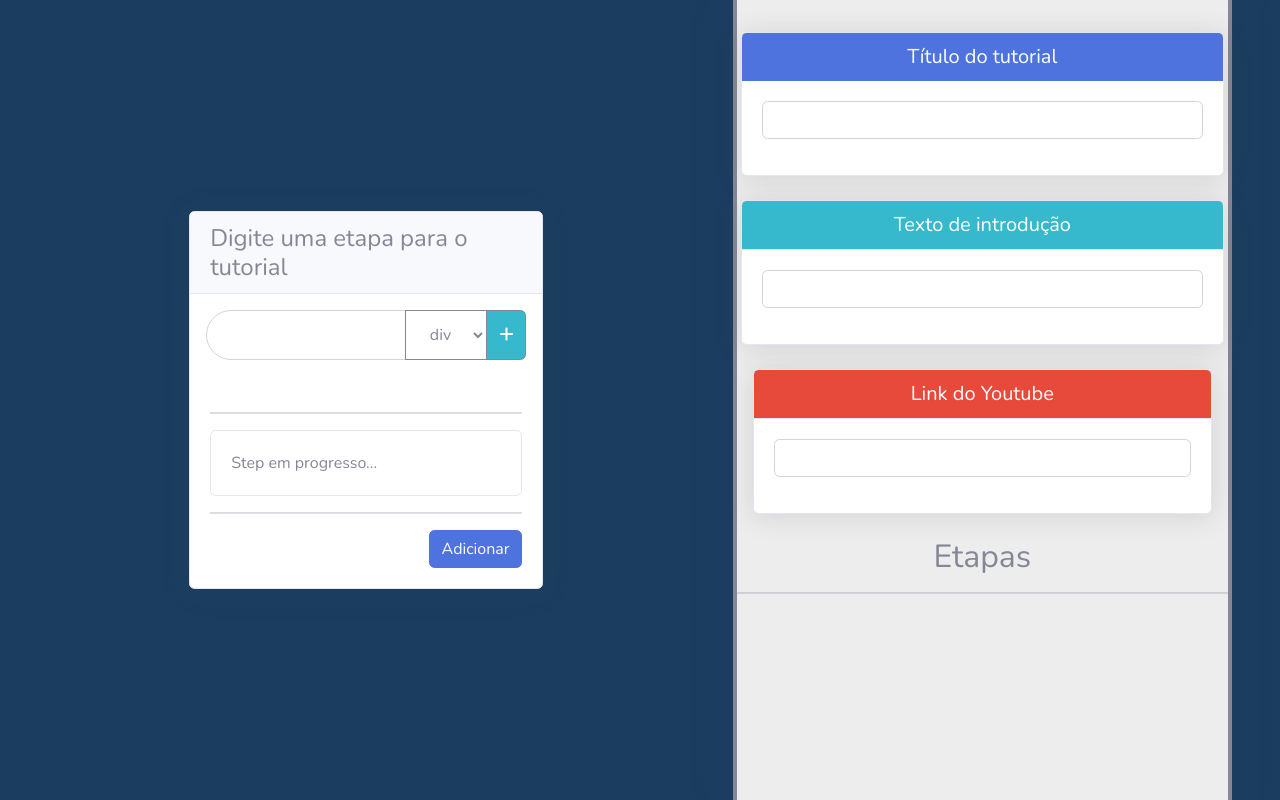
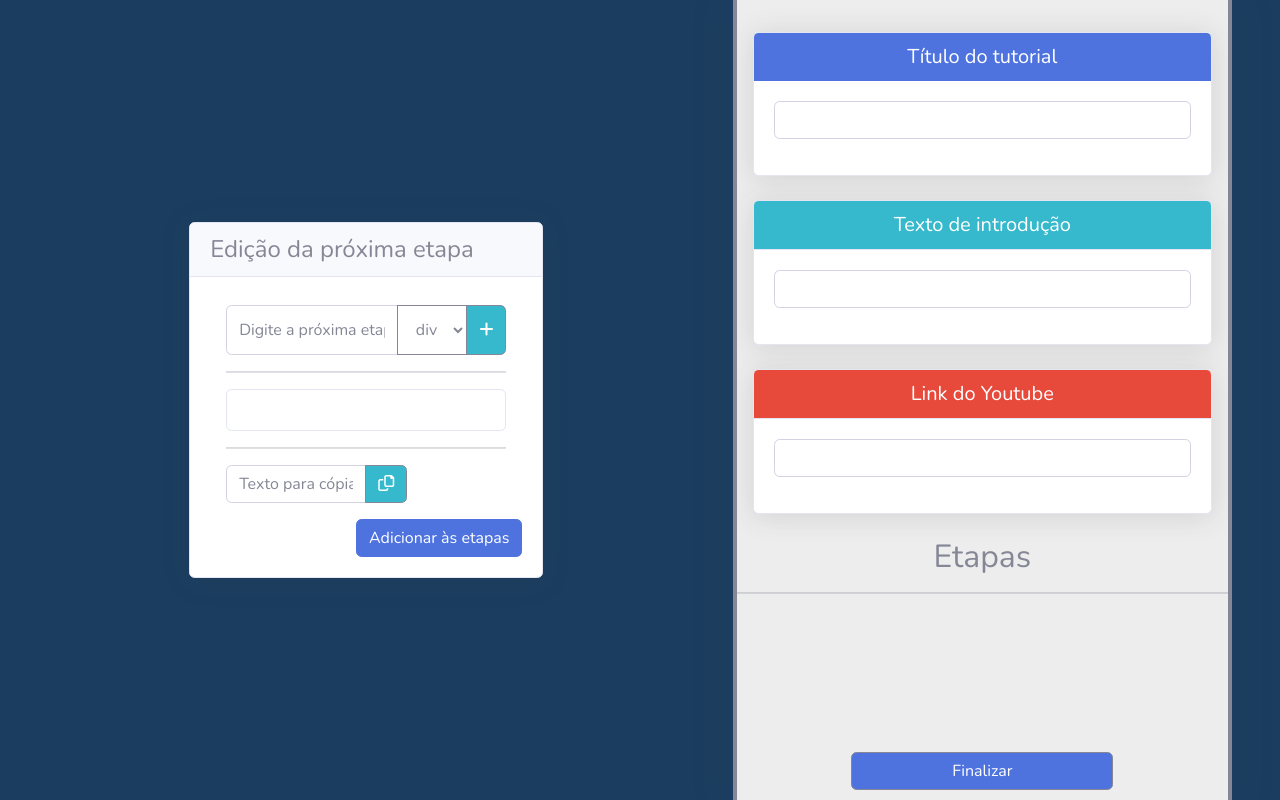
Before and after one commit to SilRodrigo/TezusTutorial, a PHP site: page /admin/create_tutorial.html in a window 1280 px wide. Run offline with PHP 8.4, Linux system fonts and the light colour scheme; a stand-in replaces the project's code that opens the database connection.

Commit message:
Finalizado front criação de etapas do tutorial

```diff
--- a/admin/create_tutorial.html
+++ b/admin/create_tutorial.html
@@ -21,45 +21,54 @@
     <main class="container-fluid">
         <div class="row">
             <div class="row col-7 p-0">
-                <form class="user d-flex align-items-center justify-content-center">
+                <div class="user d-flex align-items-center justify-content-center">
                     <div class="card shadow col-6 p-0">
                         <div class="h4 card-header ">
-                            Digite uma etapa para o tutorial
+                            Edição da próxima etapa
                         </div>
-                        <div class="input-group p-3">
-                            <input type="text" class="form-control form-control-user">
+                        <div class="card-body">
+                            <form id="add_step_form" class="px-3">
+                                <div class="input-group pt-2">
+                                    <input type="text" name="elem_value" class="form-control form-control-user"
+                                        placeholder="Digite a próxima etapa..." style="height: 50px;">
                                     <div class="input-group-append">
-                                <select class="btn btn-outline-secondary" type="button">
+                                        <select id="step_elem_type" name="step_elem_type"
+                                            class="btn btn-outline-secondary" type="button">
                                             <option value="div">div</option>
                                             <option value="a">a</option>
                                             <option value="pre">pre</option>
-                                    <option value="sem_card">none</option>
                                         </select>
-                                <button class="btn btn-outline-secondary bg-info text-white" type="button"><i
+                                        <button class="btn btn-outline-secondary bg-info text-white" type="submit"><i
                                                 class="fa-solid fa-plus"></i></button>
                                     </div>
                                 </div>
-                        <div class="card-body">
+                                <div class="pt-3 a-link-container">
+                                    <input type="text" name="a_link_value" placeholder="Adicione um link..."
+                                        class="form-control form-control-user">
+                                </div>
                                 <hr>
-                            <div class="card">
-                                <div class="card-body row gy-2">
-                                    <div>
-                                        Step em progresso...
+                                <div id="edit_card_elem"></div>
+                                <hr>
+                                <div class="input-group pb-3 ">
+                                    <input type="text" name="copy_value" placeholder="Texto para cópia..."
+                                        class="col-6 form-control form-control-user">
+                                    <div class="input-group-append">
+                                        <button type="button" class="btn btn-outline-secondary bg-info text-white"><i
+                                                class="fa-regular fa-copy"></i></button>
+                                    </div>
+                                </div>
+                            </form>
+                            <div class="text-end">
+                                <button class="btn btn-primary" id="add_step_to_list">Adicionar às etapas</button>
                             </div>
                         </div>
                     </div>
-                            <hr>
-                            <div class="text-end">
-                                <button class="btn btn-primary">Adicionar</button>
                 </div>
-                        </div>
-                    </div>
-                </form>
             </div>
             <div class="col-5 shadow">
                 <div class="border-left-secondary border-right-secondary creation-bg-color step-card-list">
-                    <form class="user pt-4">
-                        <div class="row px-1 py-2">
+                    <form class="user pt-4" id="tutorial_form">
+                        <div class="d-flex flex-wrap px-1 py-2">
                             <div class="col-12 pb-4" id="tutorial_title">
                                 <div class="card shadow">
                                     <div class="pointer h5 text-center card-header bg-primary text-white border-0">
@@ -71,7 +80,8 @@
                                         </div>
                                     </div>
                                 </div>
-                                <div class="pointer display-5 text-center code-headers-unset code-header-content"><i
+                                <div tutorial="title"
+                                    class="pointer display-5 text-center code-headers-unset code-header-content"><i
                                         class="ps-2 text-lg fa-solid fa-pen-to-square"></i></div>
                             </div>
                             <div class="col-12 pb-4" id="tutorial_subtitle">
@@ -85,11 +95,12 @@
                                         </div>
                                     </div>
                                 </div>
-                                <div class="pointer h3 text-center text-info code-headers-unset code-header-content"><i
+                                <div tutorial="sub_title"
+                                    class="pointer h3 text-center text-info code-headers-unset code-header-content"><i
                                         class="ps-2 text-lg fa-solid fa-pen-to-square"></i></div>
                             </div>
 
-                            <div class="px-4 col-12" id="tutorial_yt_link">
+                            <div class="col-12" id="tutorial_yt_link">
                                 <div class="card shadow">
                                     <div class="h5 text-center card-header bg-danger text-white">
                                         Link do Youtube
@@ -100,36 +111,59 @@
                                         </div>
                                     </div>
                                 </div>
-                                <div class="pointer h3 text-dark text-center code-headers-unset code-header-content"><i
+                                <div tutorial="yt_link"
+                                    class="pointer h3 text-dark text-center code-headers-unset code-header-content"><i
                                         class="ps-2 text-lg fa-solid fa-pen-to-square"></i></div>
                             </div>
                         </div>
                         <div class="pt-3 h2 text-center">Etapas</div>
                         <hr>
-                        <div></div>
+                        <div tutorial="steps" class="px-5"></div>
+                        <div class="d-flex justify-content-center">
+                            <div class="col-6 px-5 btn btn-outline-secondary bg-primary text-white finalizar">Finalizar
+                            </div>
+                        </div>
                     </form>
                 </div>
             </div>
         </div>
     </main>
 
+    <div class="alert-container d-flex justify-content-center align-items-center" id="alertBox">
+        <div class="col-2 avatar"></div>
+        <div class="col-10 alert d-flex align-items-center" role="alert">teste</div>
+    </div>
+
+    <script>
+        var tutorial,
+            edit_card,
+            tutorialRender,
+            createStepCardRender;
+    </script>
+
+    <!-- Renderizando tela e cards  -->
+    <script type="module">
+        import { TutorialRender } from '../js/tutorialScreenRender.js'
+        import { CreateStepCardRender } from '../js/tutorialScreenRender.js'
+
+        tutorialRender = new TutorialRender();
+        createStepCardRender = new CreateStepCardRender();
+        tutorial = tutorialRender.generateTutorial();
+        tutorial.referenceElem = tutorial_form;
+        edit_card = createStepCardRender.editNewStepCard();
+        edit_card_elem.append(edit_card.stepElem);
+    </script>
+
+    <!--  Listeners Básicos -->
 
     <script type="module">
-        import Utils from '/TezusTutorial/js/utils.js'
-        document.querySelectorAll('.code-headers-edit').forEach(elem => {
-            elem.addEventListener('keydown', (event) => {
-                if ((event.key === 'Escape' || event.key === 'Enter') && event.target.value !== '') save_header(event);
-            });
-        });
-        document.querySelectorAll('.code-header-content').forEach(elem => {
-            elem.addEventListener('click', edit_header)
-        });
-
+        import Utils from '../js/utils.js'
         function save_header(context) {
             let header_top = Utils.recursiveToId(context.path, '[id]'),
                 header = header_top.querySelector('.code-headers-unset'),
                 header_edit_icon = header.querySelector('i');
-            header.innerHTML = context.target.value;
+            let header_name = header.getAttribute('tutorial');
+            tutorial[header_name] = context.target.value;
             header.append(header_edit_icon);
             header.classList.remove('code-headers-unset');
             let hide_editor_header = header_top.querySelector('.card')
@@ -143,6 +177,45 @@
             header.querySelector('input').focus();
             header_top.querySelector('.code-header-content').classList.add('code-headers-unset');
         }
+
+        document.querySelectorAll('.code-headers-edit').forEach(elem => {
+            elem.addEventListener('keydown', (event) => {
+                if ((event.key === 'Escape' || event.key === 'Enter') && event.target.value !== '') save_header(event);
+            });
+        });
+
+        document.querySelectorAll('.code-header-content').forEach(elem => {
+            elem.addEventListener('click', edit_header)
+        });
+
+        add_step_form.addEventListener('submit', event => {
+            event.preventDefault();
+            let input_value = event.target.querySelector('input').value;
+            if (!input_value) return;
+            let form_value = Object.fromEntries(new FormData(event.target).entries());
+            event.target.querySelector('input').focus();
+            event.target.querySelectorAll('input').forEach(input => input.value = "");
+            createStepCardRender.processNewStep(edit_card, form_value);
+        });
+
+        step_elem_type.addEventListener('change', event => {
+            let a = document.querySelector('.a-link-container');
+            a.classList.remove('show');
+            if (event.target.value === 'a') a.classList.add('show')
+        })
+
+        add_step_to_list.addEventListener('click', () => {
+            if (!edit_card.text) return Utils.showAlert('Tem que adicionar alguma coisa na etapa né querido...', 3000, 'alert-dark');
+            tutorial.steps.add(edit_card);
+            edit_card = createStepCardRender.editNewStepCard();
+            edit_card_elem.innerHTML = "";
+            edit_card_elem.append(edit_card.stepElem);
+        })
+
+        document.querySelector('.finalizar').addEventListener('click', () => {
+            if (!tutorial.validate()) Utils.showAlert('Opa, tem coisa errada!', 2000, 'alert-dark');
+            fetch('./')
+        })
     </script>
 
 </body>
--- a/js/stepCard/factory.js
+++ b/js/stepCard/factory.js
@@ -12,8 +12,8 @@ export default class StepCardFactory {
         return stepCards;
     }
 
-    generateStepCard() {
-        return new StepCard();
+    generateStepCard(step) {
+        return new StepCard(step);
     }
 
 }
--- a/js/utils.js
+++ b/js/utils.js
@@ -6,10 +6,10 @@ export default class Utils {
         Utils.showAlert('Copiado!');
     }
 
-    static showAlert(text) {
+    static showAlert(text, duration, colorClass) {
         alertBox.querySelector('.alert').innerHTML = text;
-        alertBox.classList.add('show');
-        setTimeout(() => alertBox.classList.remove('show'), 2000);
+        alertBox.classList.add('show', colorClass || 'alert-success');
+        setTimeout(() => alertBox.classList.remove('show'), duration || 2000);
     }
 
     static recursiveToId(path, value) {
--- a/tutorial.html
+++ b/tutorial.html
@@ -77,6 +77,7 @@
             window.onbeforeunload = function () {
                 window.scrollTo(0, 0);
             }
+
         })();
     </script>
 
--- a/web/css/admin.css
+++ b/web/css/admin.css
@@ -1,6 +1,12 @@
 body {
     height: 100vh;
     background-color: #1b3e60;
+    overflow: hidden;
+}
+
+pre{
+    background-color: #d1d1d1;
+    margin: 0;
 }
 
 .pointer {
@@ -22,3 +28,58 @@ body {
 .code-headers-unset {
     display: none !important;
 }
+
+.a-link-container{
+    display: none;
+}
+
+.a-link-container.show{
+    display: block;
+}
+
+.finalizar{
+    position: absolute;
+    bottom: 10px;
+}
+
+#tutorial_form{
+    height: 100%;
+    overflow-y: auto;
+}
+
+.alert-container{
+    z-index: -1;
+    opacity: 0;
+    position: fixed !important;
+    bottom: -10%;
+    transition: .25s;
+    width: 50%;
+    left: 30%;
+    border-radius: 25px;
+}
+
+.alert-container.show{
+    z-index: 99;
+    opacity: 1;
+    bottom: 10%;
+}
+
+.alert{
+    transform: translateX(-160px);
+    height: 160px;
+    padding-left: 180px;
+    font-size: 24px;
+}
+
+.avatar {
+    z-index: 100;
+    width: 150px;
+    height: 150px;
+    border-radius: 50%;
+    border: 3px solid gray;
+    opacity: 1;
+    background-size: contain;
+    background-image: url('../image/capy.png');
+    margin-top: 5px;
+    margin-left: 20px;
+}
```
Also changed, not shown: js/stepCard/model.js (+13 -9 lines), js/tutorial/factory.js (added, +9 -0 lines), js/tutorial/model.js (added, +69 -0 lines), js/tutorialScreenRender.js (+32 -5 lines), web/image/capy.png (added). Lines whose indentation alone changed are shown as unchanged.
